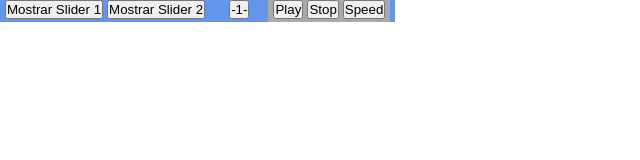
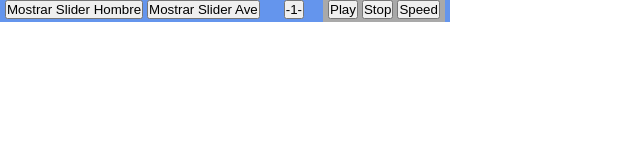
Before and after one commit to ignaperri/callback, a plain HTML site: page dev/index.html in a window 1280 px wide. Shown: the whole page, without its empty margins (0-640 px from the left). Drawn offline with Linux system fonts and the light colour scheme.

Commit message:
refactor nombres de boton

```diff
--- a/dev/index.html
+++ b/dev/index.html
@@ -46,8 +46,8 @@
     <body>
 
         <section id="botones">
-            <button type="button" id="botonCargarSlider1">Mostrar Slider 1</button>
-            <button type="button" id="botonCargarSlider2">Mostrar Slider 2</button>
+            <button type="button" id="botonCargarSlider1">Mostrar Slider Hombre</button>
+            <button type="button" id="botonCargarSlider2">Mostrar Slider Ave</button>
             <button type="button" id="botonIndex">-1-</button>
             <section id="contenedorBotonAuto">
                 <button type="button" id="botonAutoPlay">Play</button>
```
